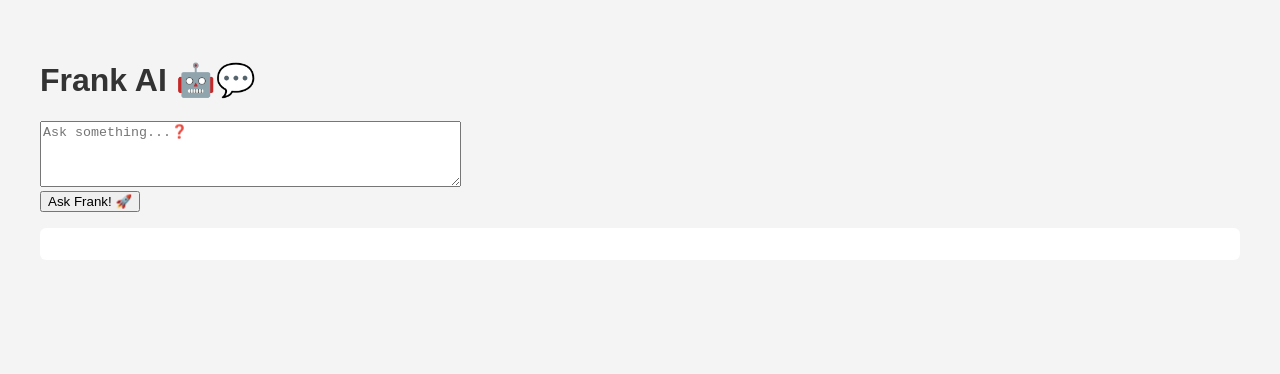
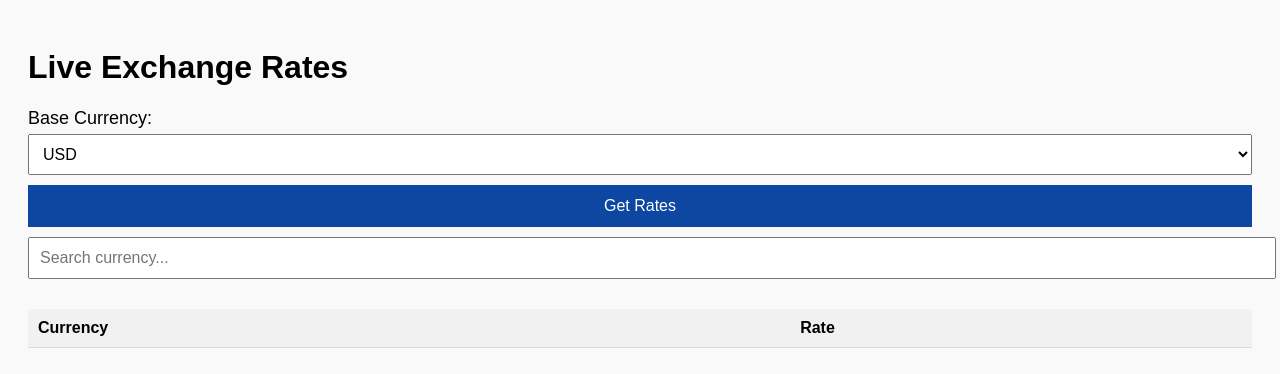
Before and after one commit to Frank00067/currency-app, a plain HTML site: page index.html in a window 1280 px wide. Drawn offline with Linux system fonts and the light colour scheme.

Commit message:
Update index.html

```diff
--- a/index.html
+++ b/index.html
@@ -1,48 +1,138 @@
 <!DOCTYPE html>
-<html lang="en">
+<html>
 <head>
-  <meta charset="UTF-8" />
-  <title>Frank AI 💬</title>
+  <title>Live Exchange Rates</title>
   <style>
-    body { font-family: Arial, sans-serif; padding: 2em; background: #f4f4f4; }
-    h1 { color: #333; }
-    #response { margin-top: 1em; background: #fff; padding: 1em; border-radius: 6px; }
+    body {
+      font-family: Arial, sans-serif;
+      padding: 20px;
+      background-color: #f9f9f9;
+    }
+
+    h1 {
+      font-size: 32px;
+      font-weight: bold;
+    }
+
+    label {
+      display: block;
+      font-size: 18px;
+      margin: 10px 0 5px;
+    }
+
+    select, input {
+      padding: 10px;
+      width: 100%;
+      font-size: 16px;
+      margin-bottom: 10px;
+    }
+
+    button {
+      width: 100%;
+      padding: 12px;
+      font-size: 16px;
+      background-color: #0d47a1;
+      color: white;
+      border: none;
+      cursor: pointer;
+      margin-bottom: 10px;
+    }
+
+    table {
+      width: 100%;
+      margin-top: 20px;
+      border-collapse: collapse;
+    }
+
+    th, td {
+      padding: 10px;
+      border-bottom: 1px solid #ddd;
+    }
+
+    th {
+      background-color: #f1f1f1;
+      text-align: left;
+    }
   </style>
 </head>
 <body>
-  <h1>Frank AI 🤖💬</h1>
-  <textarea id="userInput" rows="4" cols="50" placeholder="Ask something...❓"></textarea><br>
-  <button onclick="askGPT()">Ask Frank! 🚀</button>
-  <div id="response"></div>
+
+  <h1>Live Exchange Rates</h1>
+
+  <label for="base-currency">Base Currency:</label>
+  <select id="base-currency">
+    <!-- Options will be populated -->
+  </select>
+
+  <button onclick="getRates()">Get Rates</button>
+
+  <input type="text" id="search" placeholder="Search currency..." oninput="filterCurrencies()">
+
+  <table>
+    <thead>
+      <tr>
+        <th>Currency</th>
+        <th>Rate</th>
+      </tr>
+    </thead>
+    <tbody id="rates-body"></tbody>
+  </table>
 
   <script>
-    async function askGPT() {
-      const apiKey = "sk-proj-XXXXXXXXXXXXXXXXXXXXXXXX"; // 🔐 Replace with your key (for testing only)
-      const prompt = document.getElementById("userInput").value;
-      const responseDiv = document.getElementById("response");
+    const API_KEY = "676f546c4731b409be5eb0df";
+    const currencyList = [ "USD", "EUR", "GBP", "JPY", "CAD", "AUD", "CHF", "CNY", "SEK", "NZD", "INR", "MXN", "BRL", "ZAR", "SGD" ];
 
-      responseDiv.innerHTML = "Thinking... 🤔";
+    // Populate base currency dropdown
+    function loadCurrencies() {
+      const select = document.getElementById("base-currency");
+      currencyList.forEach(code => {
+        const option = document.createElement("option");
+        option.value = code;
+        option.textContent = code;
+        select.appendChild(option);
+      });
+      select.value = "USD";
+    }
 
-      const result = await fetch("https://api.openai.com/v1/chat/completions", {
-        method: "POST",
-        headers: {
-          "Content-Type": "application/json",
-          "Authorization": `Bearer ${apiKey}`
-        },
-        body: JSON.stringify({
-          model: "gpt-3.5-turbo",
-          messages: [{ role: "user", content: prompt }],
-        })
-      });
+    // Get exchange rates from API
+    async function getRates() {
+      const base = document.getElementById("base-currency").value;
 
-      const data = await result.json();
+      try {
+        const res = await fetch(`https://v6.exchangerate-api.com/v6/${API_KEY}/latest/${base}`);
+        const data = await res.json();
 
-      if (data.choices) {
-        responseDiv.innerHTML = "💡 Answer: <br><br>" + data.choices[0].message.content;
-      } else {
-        responseDiv.innerHTML = "❌ Error: " + (data.error?.message || "Unknown error");
+        if (data.result !== "success") {
+          alert("API error: " + data["error-type"]);
+          return;
+        }
+
+        const tbody = document.getElementById("rates-body");
+        tbody.innerHTML = "";
+
+        for (const [currency, rate] of Object.entries(data.conversion_rates)) {
+          const row = document.createElement("tr");
+          row.innerHTML = `<td>${currency}</td><td>${rate.toFixed(4)}</td>`;
+          tbody.appendChild(row);
+        }
+      } catch (err) {
+        alert("Failed to fetch data: " + err.message);
       }
     }
+
+    // Filter visible currencies
+    function filterCurrencies() {
+      const filter = document.getElementById("search").value.toLowerCase();
+      const rows = document.querySelectorAll("#rates-body tr");
+      rows.forEach(row => {
+        const currency = row.children[0].textContent.toLowerCase();
+        row.style.display = currency.includes(filter) ? "" : "none";
+      });
+    }
+
+    // On load
+    loadCurrencies();
   </script>
+
 </body>
 </html>
```
